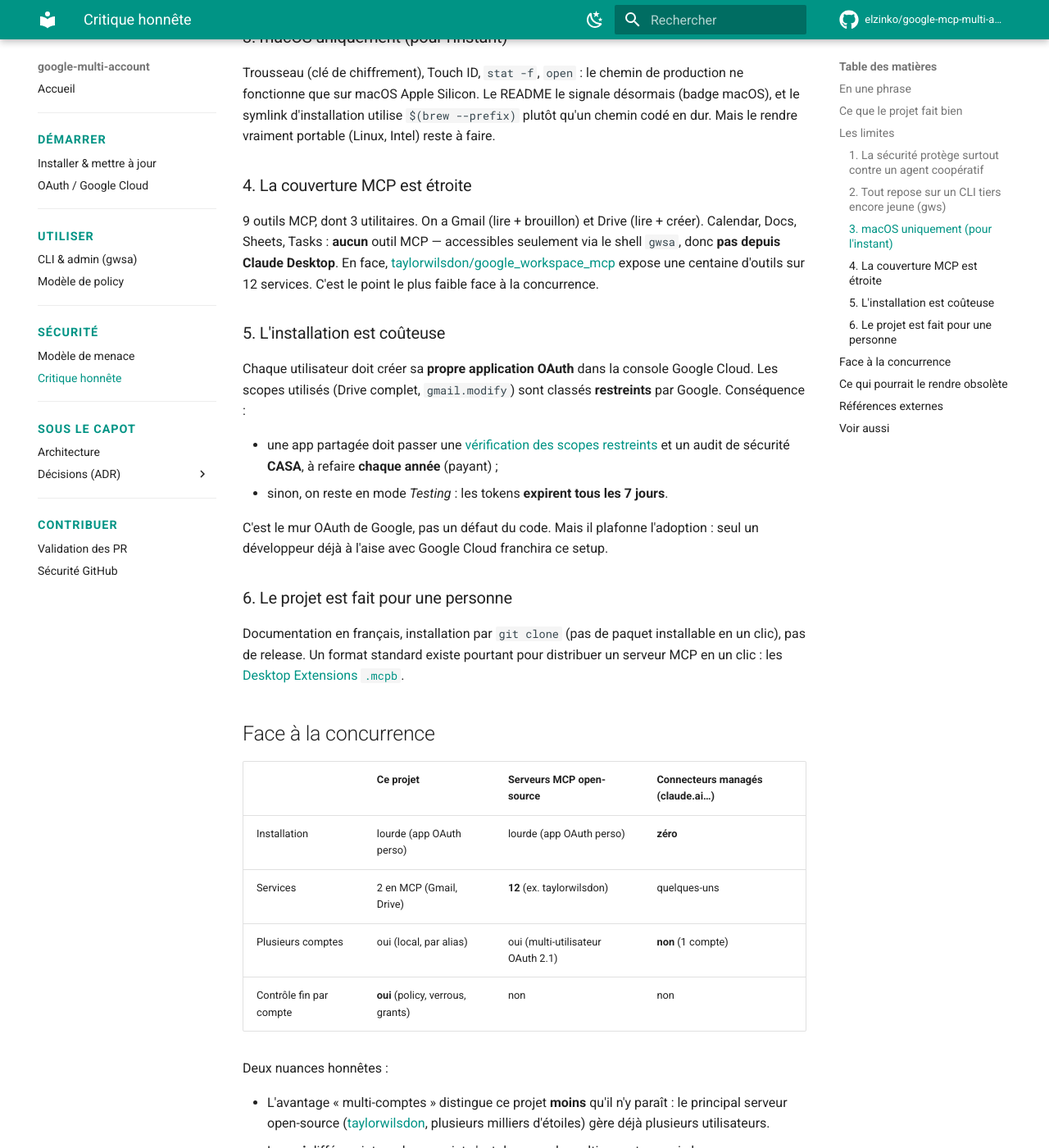
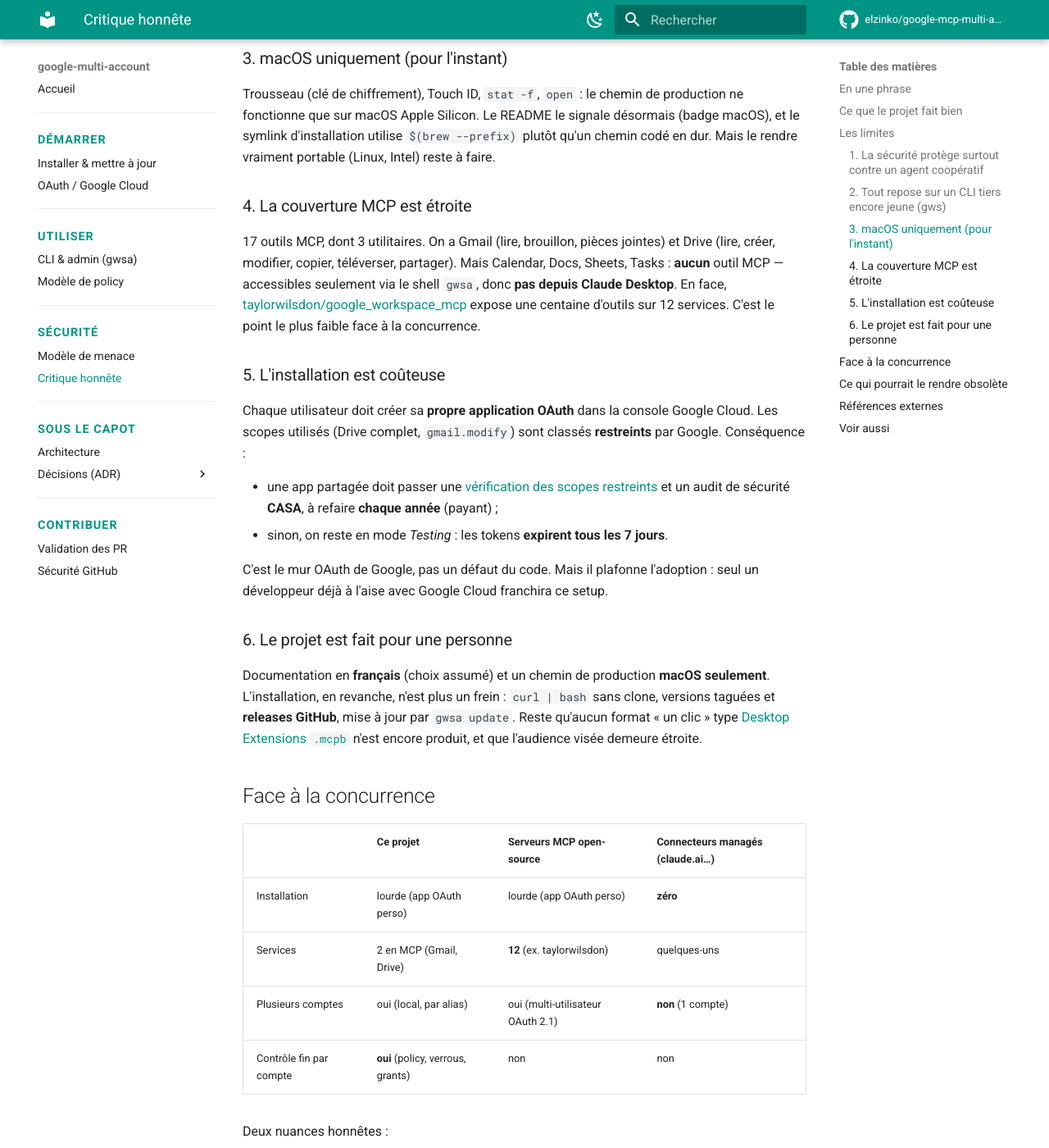
Before and after one commit to elzinko/google-mcp-multi-account, an MkDocs documentation site: the page built from docs/critique.md, in a window 1280 px wide and 1400 px high, scrolled down 1626 px. Shown: the whole window at 82% size. Built offline with MkDocs 1.6.1 and Material for MkDocs 9.7.7, drawn with Linux system fonts in a browser that asks for light colours; comment, search, counter and statistics services are not loaded; some of the changed text lies outside the part shown.

Commit message:
docs: pré-v1 — gws, critique.md, Quickstart, mermaid, gwsa, déploiement Pages (0074)
Volet doc de la fiche 0074 + déploiement GitHub Pages. Revue Codex traitée (2/2). Détail dans la PR #89.

```diff
--- a/docs/critique.md
+++ b/docs/critique.md
@@ -6,8 +6,9 @@
 et [`threat-model.md`](threat-model.md) (centrés sécurité) par une vue plus large :
 produit, ingénierie, stratégie.
 
-*Écrit le 2026-07-24. Le projet bouge vite : certaines limites ci-dessous sont déjà
-en cours de correction sur `main`.*
+*Écrit le 2026-07-24, revu le 2026-08-08. Le projet bouge vite : certaines limites
+ci-dessous sont déjà corrigées — le décompte des outils MCP et l'état de
+l'installation (releases, `curl` sans clone) ont été rafraîchis.*
 
 ## En une phrase
 
@@ -73,9 +74,10 @@
 
 ### 4. La couverture MCP est étroite
 
-9 outils MCP, dont 3 utilitaires. On a Gmail (lire + brouillon) et Drive (lire +
-créer). Calendar, Docs, Sheets, Tasks : **aucun** outil MCP — accessibles seulement
-via le shell `gwsa`, donc **pas depuis Claude Desktop**. En face,
+17 outils MCP, dont 3 utilitaires. On a Gmail (lire, brouillon, pièces jointes) et
+Drive (lire, créer, modifier, copier, téléverser, partager). Mais Calendar, Docs,
+Sheets, Tasks : **aucun** outil MCP — accessibles seulement via le shell `gwsa`,
+donc **pas depuis Claude Desktop**. En face,
 [taylorwilsdon/google_workspace_mcp](https://github.com/taylorwilsdon/google_workspace_mcp)
 expose une centaine d'outils sur 12 services. C'est le point le plus faible face à
 la concurrence.
@@ -96,10 +98,12 @@
 
 ### 6. Le projet est fait pour une personne
 
-Documentation en français, installation par `git clone` (pas de paquet installable
-en un clic), pas de release. Un format standard existe pourtant pour distribuer un
-serveur MCP en un clic : les [Desktop Extensions
-`.mcpb`](https://www.anthropic.com/engineering/desktop-extensions).
+Documentation en **français** (choix assumé) et un chemin de production **macOS
+seulement**. L'installation, en revanche, n'est plus un frein : `curl | bash` sans
+clone, versions taguées et **releases GitHub**, mise à jour par `gwsa update`. Reste
+qu'aucun format « un clic » type [Desktop Extensions
+`.mcpb`](https://www.anthropic.com/engineering/desktop-extensions) n'est encore
+produit, et que l'audience visée demeure étroite.
 
 ## Face à la concurrence
 
--- a/mkdocs.yml
+++ b/mkdocs.yml
@@ -1,6 +1,8 @@
 site_name: google-multi-account
 site_description: Google Workspace multi-comptes pour agents LLM — 100 % local.
-site_url: https://docs.elzinko.fr/
+# URL de publication réelle (GitHub Pages). Repasser sur https://docs.elzinko.fr/
+# une fois le domaine custom branché (Pages → Custom domain + CNAME DNS).
+site_url: https://elzinko.github.io/google-mcp-multi-account/
 repo_url: https://github.com/elzinko/google-mcp-multi-account
 repo_name: elzinko/google-mcp-multi-account
 edit_uri: edit/main/docs/
@@ -50,7 +52,11 @@
   - toc:
       permalink: true
   - pymdownx.details
-  - pymdownx.superfences
+  - pymdownx.superfences:
+      custom_fences:
+        - name: mermaid
+          class: mermaid
+          format: !!python/name:pymdownx.superfences.fence_code_format
   - pymdownx.inlinehilite
   - pymdownx.highlight:
       anchor_linenums: true
```
Also changed, not shown: README.md (+23 -9 lines), docs/index.md (+15 -6 lines), docs/mcp-setup.md (+8 -6 lines), docs/setup-oauth.md (+2 -2 lines), features/0074-durcir-la-v1-punch-list-lancement.md (added, +87 -0 lines), features/README.md (+1 -0 lines), 1 other file.
